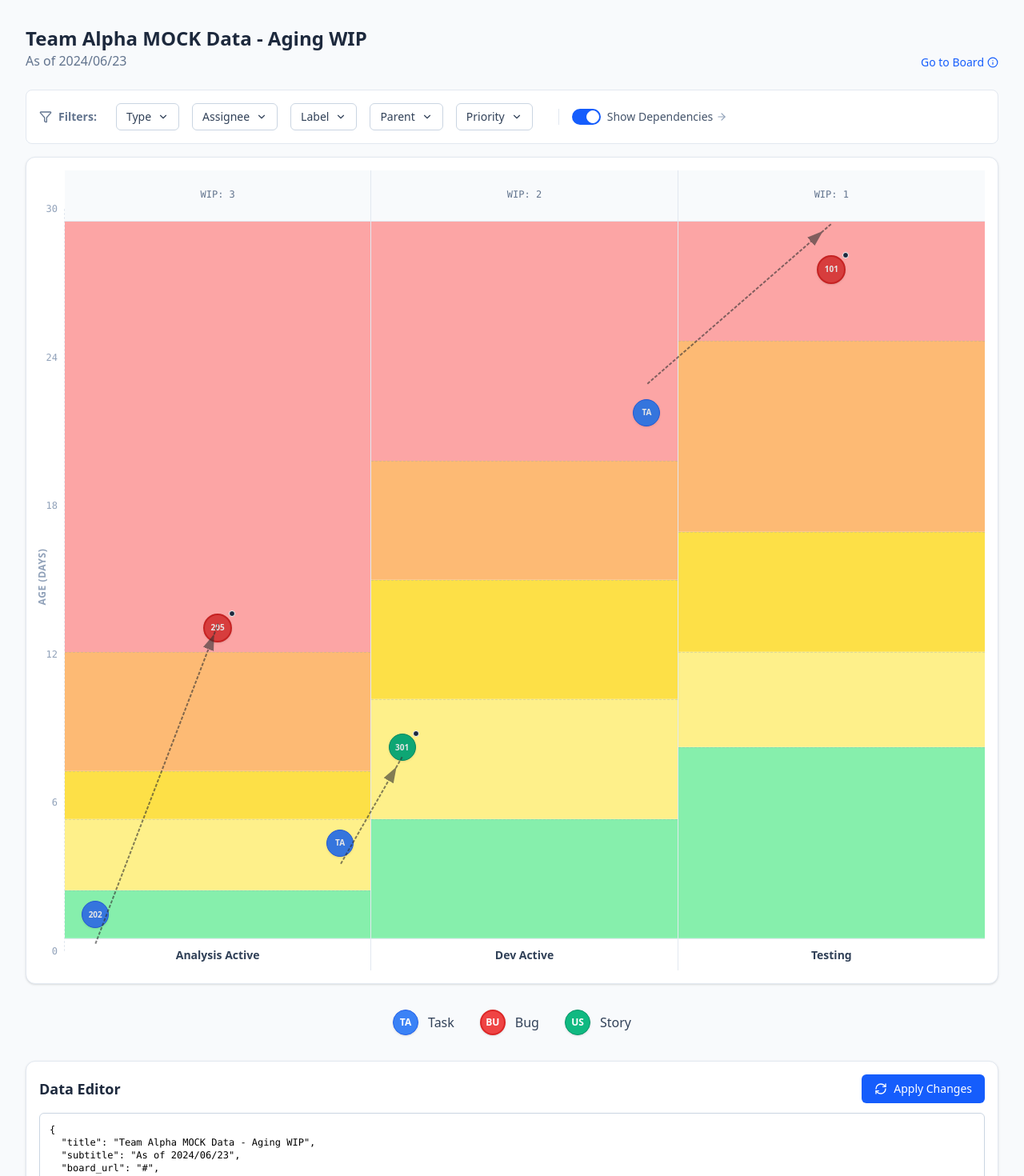
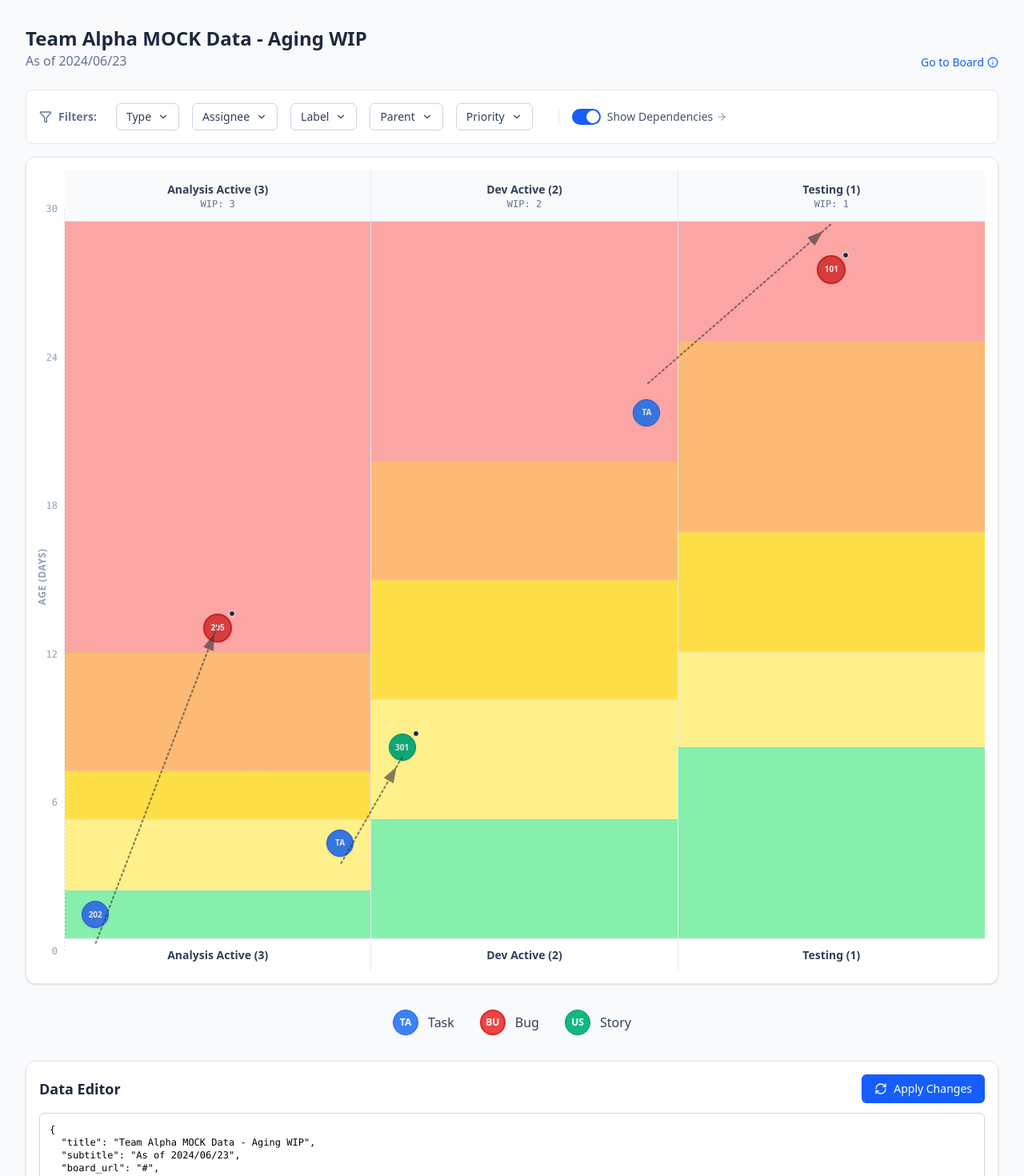
Before and after one commit to paulera/aging-wip-ui, a React (Vite) app: page / in a window 1280 px wide. Shown: the top 1470 px of the page at 80% size. Built offline with nearby package versions, Linux system fonts and the light colour scheme.

Commit message:
support bottom text, display WIP in columns

```diff
--- a/src/App.jsx
+++ b/src/App.jsx
@@ -857,7 +857,7 @@ const calculateLayoutWithWidths = (filteredColumns, maxDays, columnWidths) => {
 };
 
 const StatusColumn = ({ columnData, maxDays, layoutMap, setTooltipData, theme, widthMultiplier = 1, onColumnClick }) => {
-  const { name, top_text, sle, items } = columnData;
+  const { name, top_text, bottom_text, sle, items } = columnData;
 
   // Build SLE zones dynamically based on theme colors and column SLE config
   const sleSteps = Object.keys(sle).sort((a, b) => {
@@ -911,7 +911,12 @@ const StatusColumn = ({ columnData, maxDays, layoutMap, setTooltipData, theme, w
       style={{ minWidth: `${width}px`, flexBasis: `${width}px` }}
     >
       <div className="h-16 border-b border-slate-200 bg-slate-50 p-2 flex flex-col items-center justify-center text-center z-10">
-        <span className="text-xs text-slate-500 font-mono mb-1">{top_text}</span>
+        <span className="font-semibold text-slate-700 text-sm">
+          {formatColumnName(name, widthMultiplier)} ({items.length})
+        </span>
+        {top_text && (
+          <span className="text-xs text-slate-500 font-mono">{top_text}</span>
+        )}
       </div>
 
       <div className="relative flex-1 w-full bg-slate-100 overflow-hidden">
@@ -947,11 +952,14 @@ const StatusColumn = ({ columnData, maxDays, layoutMap, setTooltipData, theme, w
 
       <button
         onClick={onColumnClick}
-        className="h-10 border-t border-slate-200 bg-white hover:bg-blue-50 flex items-center justify-center transition-colors cursor-pointer group"
+        className="h-auto min-h-10 border-t border-slate-200 bg-white hover:bg-blue-50 flex flex-col items-center justify-center transition-colors cursor-pointer group py-2"
       >
         <span className="font-semibold text-slate-700 text-sm group-hover:text-blue-600 transition-colors">
-          {formatColumnName(name, widthMultiplier)}
+          {formatColumnName(name, widthMultiplier)} ({items.length})
         </span>
+        {bottom_text && (
+          <span className="text-xs text-slate-500 font-mono mt-1">{bottom_text}</span>
+        )}
       </button>
     </div>
   );
```
